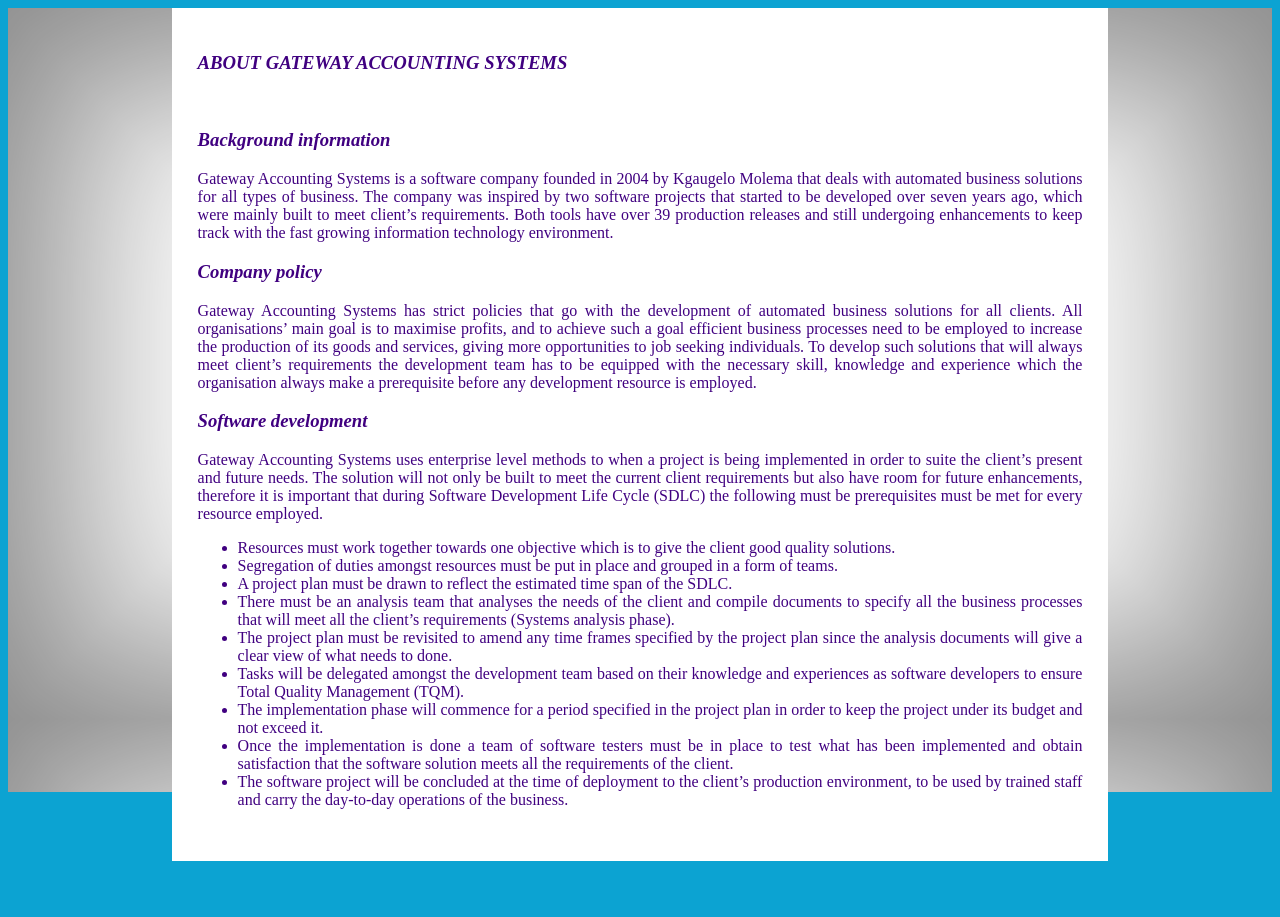
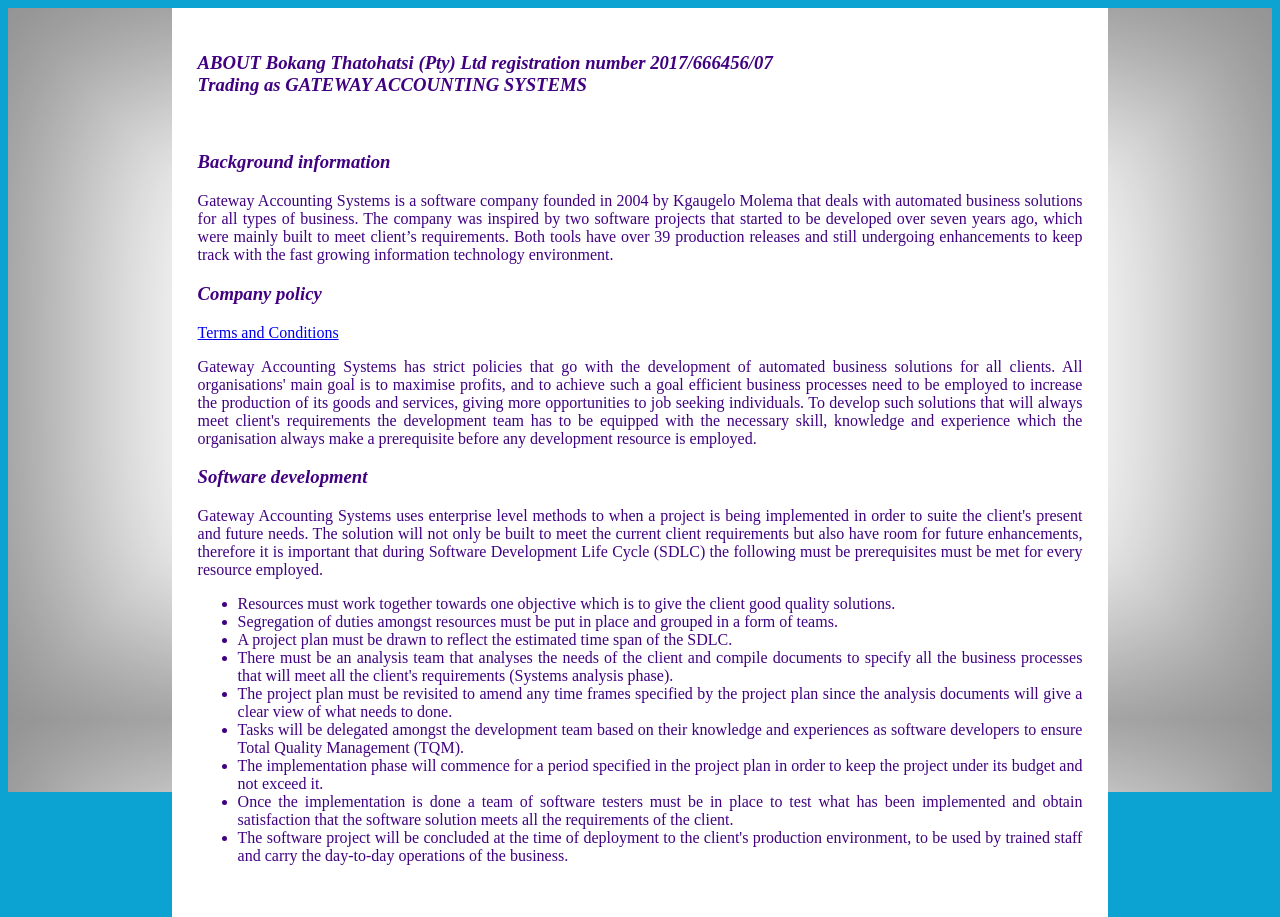
Before and after one commit to Kgaugelo-Molema/gateway, a plain HTML site: page pages/about.htm in a window 1280 px wide. Before the commit the page ends 861 px from the top, so only its background shows below. Drawn offline with Linux system fonts and the light colour scheme.

Commit message:
Added terms and conditions

```diff
--- a/pages/about.htm
+++ b/pages/about.htm
@@ -9,27 +9,28 @@
 <body>
   <div class="mydiv">
     <div class="about">
-      <h3>ABOUT GATEWAY ACCOUNTING SYSTEMS</h3>
+      <h3>ABOUT Bokang Thatohatsi (Pty) Ltd registration number 2017&#47;666456&#47;07<br>Trading as GATEWAY ACCOUNTING SYSTEMS</h3>
 	  </br>
       <h3>Background information</h3>
         <p>Gateway Accounting Systems is a software company founded in 2004 by Kgaugelo Molema that deals with automated business solutions for all types of business. The company was inspired by two software projects that started to be developed over seven years ago, which were mainly built to meet client’s requirements. Both tools have over 39 production releases and still undergoing enhancements to keep track with the fast growing information technology environment.</p>
 
   <h3>Company policy</h3>
-  <p>Gateway Accounting Systems has strict policies that go with the development of automated business solutions for all clients. All organisations’ main goal is to maximise profits, and to achieve such a goal efficient business processes need to be employed to increase the production of its goods and services, giving more opportunities to job seeking individuals. To develop such solutions that will always meet client’s requirements the development team has to be equipped with the necessary skill, knowledge and experience which the organisation always make a prerequisite before any development resource is employed.</p>
+  <a target="_blank" href="../downloads/terms_and_conditions.pdf">Terms and Conditions<a>
+  <p>Gateway Accounting Systems has strict policies that go with the development of automated business solutions for all clients. All organisations&#39; main goal is to maximise profits, and to achieve such a goal efficient business processes need to be employed to increase the production of its goods and services, giving more opportunities to job seeking individuals. To develop such solutions that will always meet client&#39;s requirements the development team has to be equipped with the necessary skill, knowledge and experience which the organisation always make a prerequisite before any development resource is employed.</p>
 
   <h3>Software development</h3>
-  <p>Gateway Accounting Systems uses enterprise level methods to when a project is being implemented in order to suite the client’s present and future needs. The solution will not only be built to meet the current client requirements but also have room for future enhancements, therefore it is important that during Software Development Life Cycle (SDLC) the following must be prerequisites must be met for every resource employed.</p>
+  <p>Gateway Accounting Systems uses enterprise level methods to when a project is being implemented in order to suite the client&#39;s present and future needs. The solution will not only be built to meet the current client requirements but also have room for future enhancements, therefore it is important that during Software Development Life Cycle (SDLC) the following must be prerequisites must be met for every resource employed.</p>
   <ul>
     <!-- <lh>Header</lh> -->
     <li>Resources must work together towards one objective which is to give the client good quality solutions.</li>
     <li>Segregation of duties amongst resources must be put in place and grouped in a form of teams.</li>
     <li>A project plan must be drawn to reflect the estimated time span of the SDLC.</li>
-    <li>There must be an analysis team that analyses the needs of the client and compile documents to specify all the business processes that will meet all the client’s requirements (Systems analysis phase).</li>
+    <li>There must be an analysis team that analyses the needs of the client and compile documents to specify all the business processes that will meet all the client&#39;s requirements (Systems analysis phase).</li>
     <li>The project plan must be revisited to amend any time frames specified by the project plan since the analysis documents will give a clear view of what needs to done.</li>
     <li>Tasks will be delegated amongst the development team based on their knowledge and experiences as software developers to ensure Total Quality Management (TQM).</li>
     <li>The implementation phase will commence for a period specified in the project plan in order to keep the project under its budget and not exceed it.</li>
     <li>Once the implementation is done a team of software testers must be in place to test what has been implemented and obtain satisfaction that the software solution meets all the requirements of the client.</li>
-    <li>The software project will be concluded at the time of deployment to the client’s production environment, to be used by trained staff and carry the day-to-day operations of the business.</li>
+    <li>The software project will be concluded at the time of deployment to the client&#39;s production environment, to be used by trained staff and carry the day-to-day operations of the business.</li>
 </ul> <br><br>
     </div>
   </div>
```
Also changed, not shown: 2 other files.
